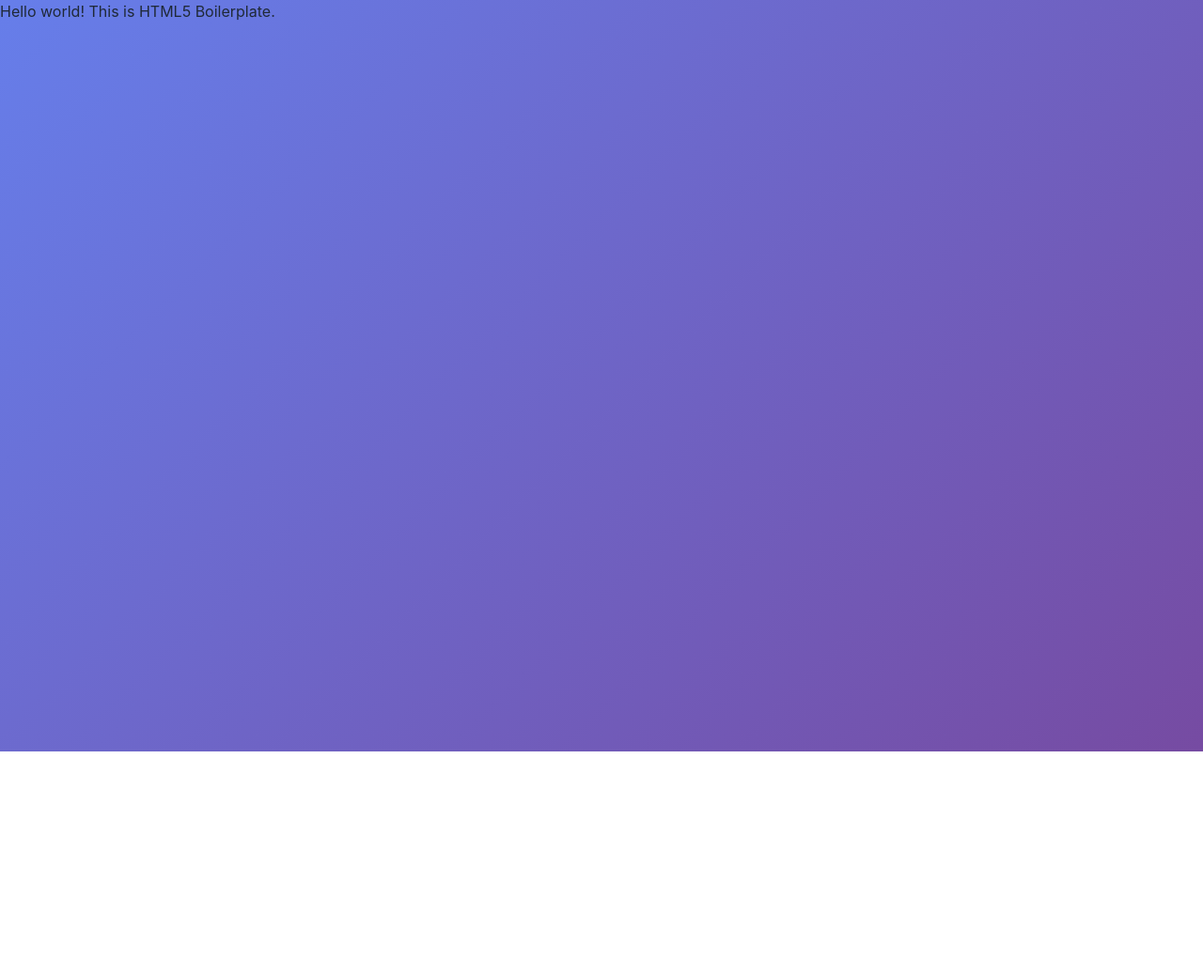
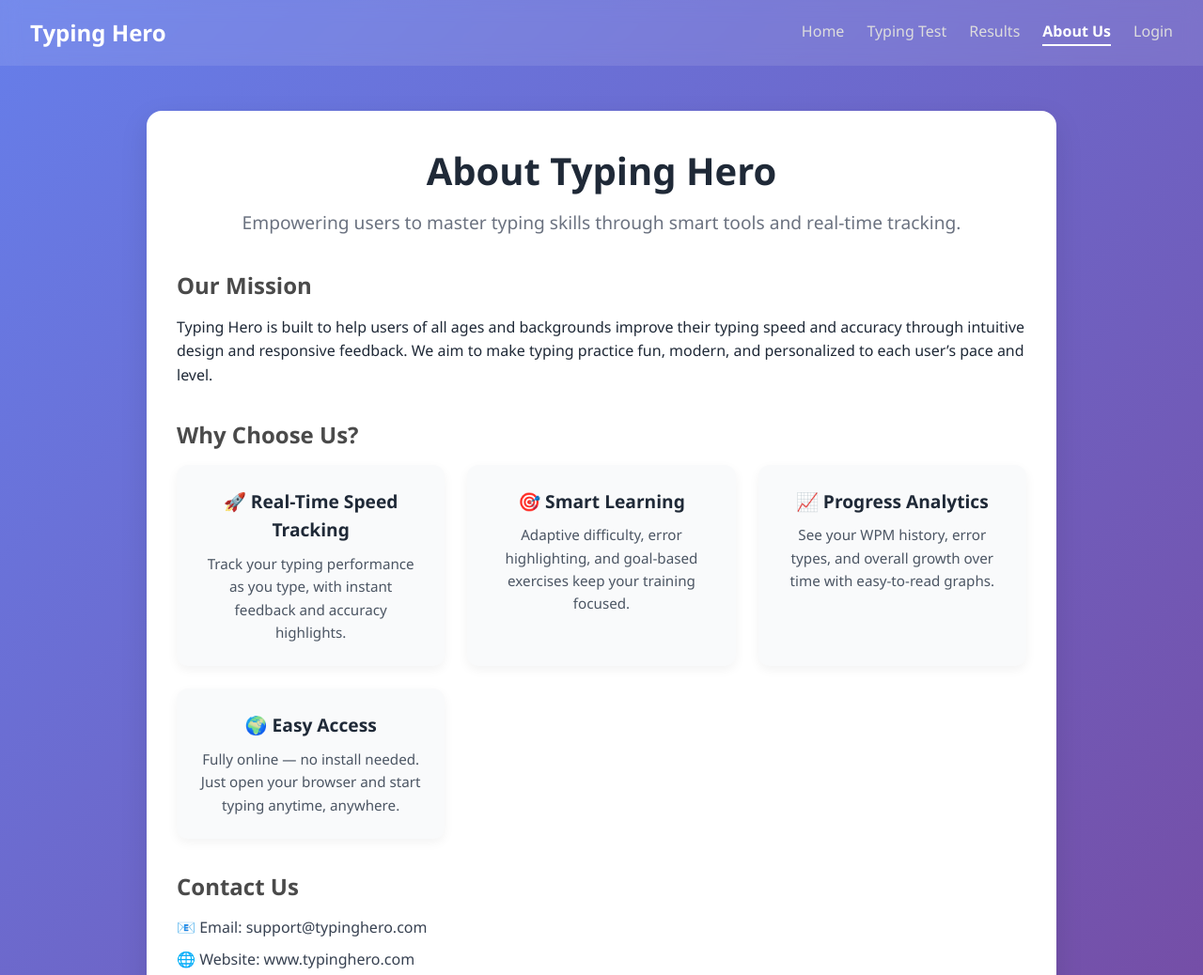
Before and after one commit to Cottons29/simple_typing_master, a website built with webpack: page html/about_us.html in a window 1280 px wide. Shown: the top 1038 px of the page at 94% size. Before the commit the page ends 800 px from the top, so only its background shows below. Built offline with nearby package versions, Linux system fonts and the light colour scheme; files whose address does not match are found by name.

Commit message:
Add page about us

```diff
--- a/css/style.css
+++ b/css/style.css
@@ -295,3 +295,58 @@ body {
     padding: 1.5rem;
   }
 }
+
+.about-card {
+  background: white;
+  padding: 2rem;
+  border-radius: 16px;
+  box-shadow: 0 10px 30px rgba(0,0,0,0.1);
+}
+
+.about-title {
+  text-align: center;
+  font-size: 2.5rem;
+  color: #1f2937;
+  margin-bottom: 1rem;
+}
+
+.about-card {
+  background: white;
+  padding: 2rem;
+  border-radius: 16px;
+  box-shadow: 0 10px 30px rgba(0,0,0,0.1);
+}
+
+.about-title {
+  text-align: center;
+  font-size: 2.5rem;
+  color: #1f2937;
+  margin-bottom: 1rem;
+}
+
+.about-subtitle {
+  text-align: center;
+  font-size: 1.2rem;
+  color: #6b7280;
+  margin-bottom: 2rem;
+}
+
+.about-section h2 {
+  color: #4a4a4a;
+  margin-bottom: 0.5rem;
+  font-size: 1.5rem;
+}
+
+.features-grid {
+  display: grid;
+  grid-template-columns: repeat(auto-fit, minmax(250px, 1fr));
+  gap: 2rem;
+}
+
+.feature-box {
+  background: rgba(255, 255, 255, 0.9);
+  padding: 1.5rem;
+  border-radius: 12px;
+  box-shadow: 0 8px 20px rgba(0,0,0,0.05);
+  text-align: center;
+}
--- a/html/about_us.html
+++ b/html/about_us.html
@@ -1,33 +1,214 @@
 <!doctype html>
-<html class="no-js" lang="">
-
+<html class="no-js" lang="en">
 <head>
   <meta charset="utf-8">
   <meta name="viewport" content="width=device-width, initial-scale=1">
-  <title></title>
-  <link rel="stylesheet" href="css/style.css">
-  <meta name="description" content="">
-
-  <meta property="og:title" content="">
-  <meta property="og:type" content="">
+  <title>About Us - Typing Hero</title>
+  <meta name="description" content="Learn about Typing Hero - the smart typing practice tool.">
+  <meta property="og:title" content="About Us - Typing Hero">
+  <meta property="og:type" content="website">
   <meta property="og:url" content="">
   <meta property="og:image" content="">
-  <meta property="og:image:alt" content="">
-
+  <meta property="og:image:alt" content="Typing Hero Logo">
   <link rel="icon" href="/favicon.ico" sizes="any">
   <link rel="icon" href="/icon.svg" type="image/svg+xml">
   <link rel="apple-touch-icon" href="icon.png">
-
   <link rel="manifest" href="site.webmanifest">
   <meta name="theme-color" content="#fafafa">
+
+  <style>
+    * {
+      margin: 0;
+      padding: 0;
+      box-sizing: border-box;
+    }
+
+    body {
+      font-family: 'Segoe UI', sans-serif;
+      background: linear-gradient(135deg, #667eea 0%, #764ba2 100%);
+      color: #1f2937;
+      line-height: 1.6;
+    }
+
+    .header {
+      background: rgba(255, 255, 255, 0.1);
+      backdrop-filter: blur(10px);
+      padding: 1rem 2rem;
+    }
+
+    .nav-container {
+      display: flex;
+      justify-content: space-between;
+      align-items: center;
+      flex-wrap: wrap;
+    }
+
+    .logo {
+      font-size: 1.5rem;
+      font-weight: bold;
+      color: white;
+      text-decoration: none;
+    }
+
+    .nav-links {
+      display: flex;
+      gap: 1.5rem;
+    }
+
+    .nav-links a {
+      color: #ddd;
+      text-decoration: none;
+      font-weight: 500;
+    }
+
+    .nav-links a.active {
+      color: #fff;
+      font-weight: bold;
+      border-bottom: 2px solid #fff;
+    }
+
+    .main-container {
+      max-width: 1000px;
+      margin: 2rem auto;
+      padding: 1rem;
+    }
+
+    .about-card {
+      background: white;
+      border-radius: 16px;
+      padding: 2rem;
+      box-shadow: 0 10px 30px rgba(0,0,0,0.1);
+    }
+
+    .about-title {
+      text-align: center;
+      font-size: 2.5rem;
+      margin-bottom: 0.5rem;
+    }
+
+    .about-subtitle {
+      text-align: center;
+      font-size: 1.2rem;
+      color: #6b7280;
+      margin-bottom: 2rem;
+    }
+
+    .about-section {
+      margin-bottom: 2rem;
+    }
+
+    .about-section h2 {
+      font-size: 1.5rem;
+      color: #4a4a4a;
+      margin-bottom: 0.75rem;
+    }
+
+    .features-grid {
+      display: grid;
+      grid-template-columns: repeat(auto-fit, minmax(220px, 1fr));
+      gap: 1.5rem;
+    }
+
+    .feature-box {
+      background: #f9fafb;
+      padding: 1.5rem;
+      border-radius: 12px;
+      box-shadow: 0 4px 12px rgba(0,0,0,0.05);
+      text-align: center;
+    }
+
+    .feature-box h3 {
+      font-size: 1.2rem;
+      margin-bottom: 0.5rem;
+      color: #1f2937;
+    }
+
+    .feature-box p {
+      font-size: 0.95rem;
+      color: #4b5563;
+    }
+
+    .contact p {
+      margin-bottom: 0.5rem;
+      color: #374151;
+    }
+
+    footer {
+      text-align: center;
+      color: white;
+      padding: 1rem;
+      margin-top: 2rem;
+      background: rgba(255, 255, 255, 0.1);
+      backdrop-filter: blur(10px);
+    }
+
+    @media (max-width: 600px) {
+      .about-title {
+        font-size: 2rem;
+      }
+    }
+  </style>
 </head>
 
 <body>
+  <header class="header">
+    <div class="nav-container">
+      <a href="#" class="logo">Typing Hero</a>
+      <nav class="nav-links">
+        <a href="index.html">Home</a>
+        <a href="test.html">Typing Test</a>
+        <a href="results.html">Results</a>
+        <a class="active" href="about.html">About Us</a>
+        <a href="login.html">Login</a>
+      </nav>
+    </div>
+  </header>
 
-  <!-- Add your site or application content here -->
-  <p>Hello world! This is HTML5 Boilerplate.</p>
-  <script src="js/app.js"></script>
+  <main class="main-container">
+    <div class="about-card">
+      <h1 class="about-title">About Typing Hero</h1>
+      <p class="about-subtitle">Empowering users to master typing skills through smart tools and real-time tracking.</p>
 
+      <section class="about-section">
+        <h2>Our Mission</h2>
+        <p>
+          Typing Hero is built to help users of all ages and backgrounds improve their typing speed and accuracy through intuitive design and responsive feedback.
+          We aim to make typing practice fun, modern, and personalized to each user’s pace and level.
+        </p>
+      </section>
+
+      <section class="about-section">
+        <h2>Why Choose Us?</h2>
+        <div class="features-grid">
+          <div class="feature-box">
+            <h3>🚀 Real-Time Speed Tracking</h3>
+            <p>Track your typing performance as you type, with instant feedback and accuracy highlights.</p>
+          </div>
+          <div class="feature-box">
+            <h3>🎯 Smart Learning</h3>
+            <p>Adaptive difficulty, error highlighting, and goal-based exercises keep your training focused.</p>
+          </div>
+          <div class="feature-box">
+            <h3>📈 Progress Analytics</h3>
+            <p>See your WPM history, error types, and overall growth over time with easy-to-read graphs.</p>
+          </div>
+          <div class="feature-box">
+            <h3>🌍 Easy Access</h3>
+            <p>Fully online — no install needed. Just open your browser and start typing anytime, anywhere.</p>
+          </div>
+        </div>
+      </section>
+
+      <section class="about-section contact">
+        <h2>Contact Us</h2>
+        <p>📧 Email: support@typinghero.com</p>
+        <p>🌐 Website: www.typinghero.com</p>
+      </section>
+    </div>
+  </main>
+
+  <footer>
+    <p>&copy; 2025 Typing Hero. All rights reserved.</p>
+  </footer>
 </body>
-
 </html>
```
